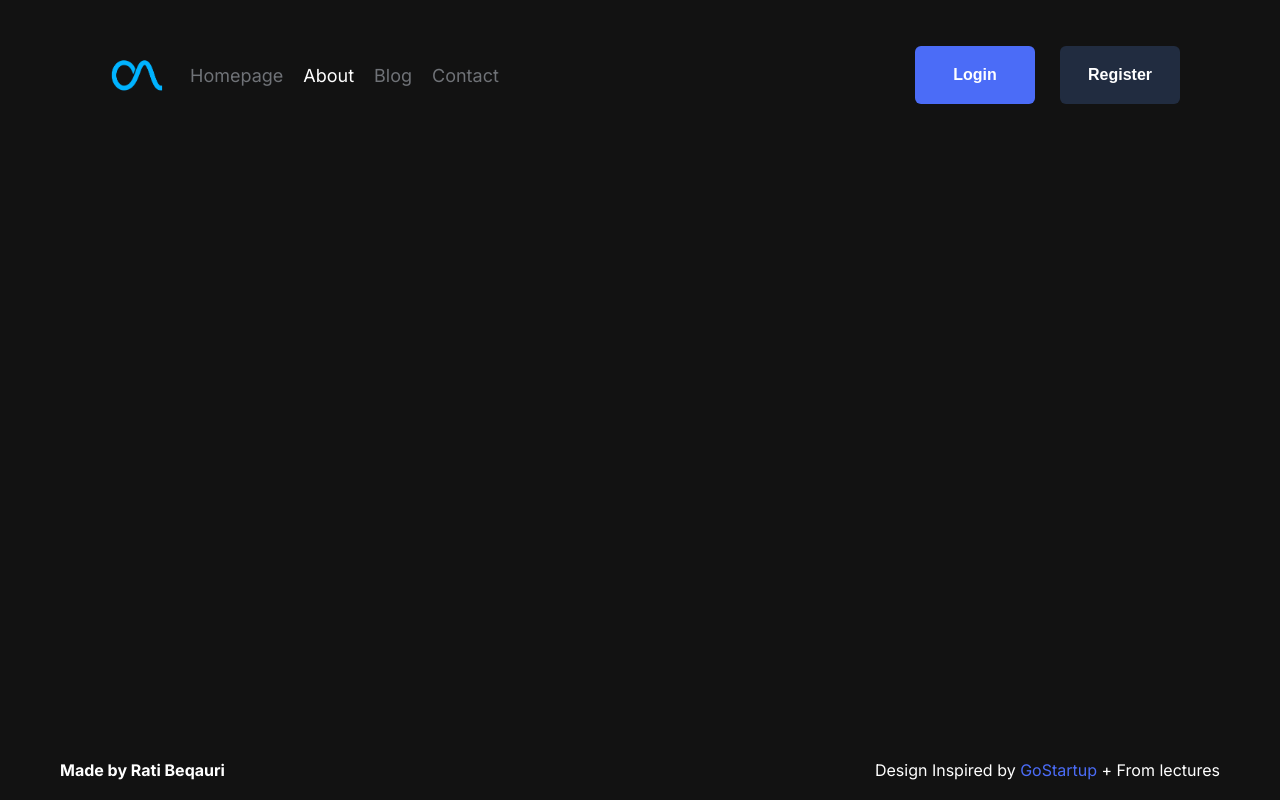
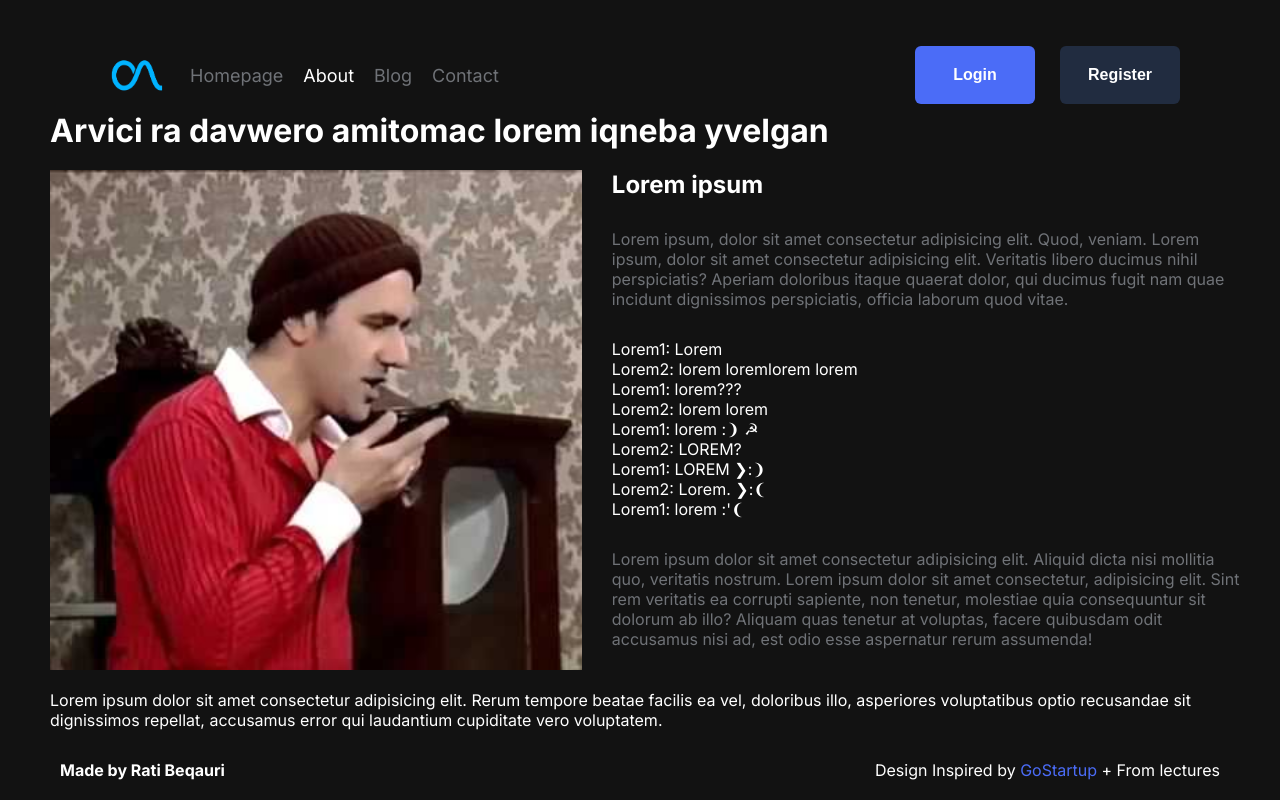
Before and after one commit to RatiBeqauri25/FinalProject, a Next.js app: page /about in a window 1280 px wide. Built offline with nearby package versions, Linux system fonts and the light colour scheme.

Commit message:
Abouts movrchi da ragaceebi chavaswore

```diff
--- a/src/app/Blog/[slug]/page.jsx
+++ b/src/app/Blog/[slug]/page.jsx
@@ -17,7 +17,7 @@ const singleBlog = async ({ params }) => {
   return (
     <div className={styles.container}>
       <div className={styles.imgContainer}>
-        <Image alt='Photo' fill src={post.img ?? 'https://images.pexels.com/photos/16525672/pexels-photo-16525672/free-photo-of-sand-dunes-in-the-desert.jpeg?auto=compress&cs=tinysrgb&w=1260&h=750&dpr=1'} className={styles.Img}/>
+        <Image alt='Photo' fill src={post.img ?? 'https://images.pexels.com/photos/18779594/pexels-photo-18779594/free-photo-of-person-in-an-alien-costume-standing-on-a-rocky-surface.jpeg?auto=compress&cs=tinysrgb&w=1260&h=750&dpr=1'} className={styles.Img}/>
       </div>
       <div className={styles.bottom}>
         <div className={styles.description}>
--- a/src/app/Blog/[slug]/slug.module.css
+++ b/src/app/Blog/[slug]/slug.module.css
@@ -24,11 +24,12 @@
 .imgContainer {
     width: 70%;
     height: 600px;
-    position: relative;
-}
+    position: relative;}
 
 .Img {
     object-fit: cover;
+    border-radius: 10px;
+
 }
 
 .bottom {
--- a/src/app/about/about.module.css
+++ b/src/app/about/about.module.css
@@ -0,0 +1,80 @@
+.container {
+  margin: auto;
+  width: 1200px;
+}
+
+.wrapper {
+  display: flex;
+  flex-direction: column;
+  gap: 20px;
+}
+
+.imgContainer {
+  width: 800px;
+  height: 500px;
+  position: relative;
+}
+
+.img {
+  object-fit: cover;
+}
+
+.imgwrapper {
+  display: flex;
+  gap: 30px;
+}
+
+.desc {
+  width: 80%;
+  display: flex;
+  flex-direction: column;
+  gap: 30px;
+}
+
+.list {
+  list-style-type: none;
+}
+
+.lorem {
+    color: var(--textSoft);
+}
+
+@media (max-width: 1250px) {
+  .container {
+    width: 100%;
+  }
+}
+
+@media (max-width: 850px) {
+  .imgwrapper {
+    display: flex;
+    flex-direction: column;
+  }
+
+  .imgContainer {
+    width: 500px;
+  }
+}
+
+@media (max-width: 600px) {
+  .imgContainer {
+    width: 100%;
+    height: 400px;
+  }
+
+  .desc {
+    width: 100%;
+}
+}
+
+@media (max-width:550px){
+    .container {
+        font-size: 14px;
+    }
+}
+
+@media (max-width: 400px) {
+  .imgContainer {
+    height: 200px;
+  }
+}
--- a/src/app/about/page.jsx
+++ b/src/app/about/page.jsx
@@ -1,8 +1,53 @@
-import styles from "./about.module.css"
+import Image from "next/image";
+import styles from "./about.module.css";
 
 const AboutPage = () => {
-    return (
-        <div></div>
-    )
-}
-export default AboutPage
+  return (
+    <div className={styles.container}>
+      <div className={styles.wrapper}>
+        <h1>Arvici ra davwero amitomac lorem iqneba yvelgan</h1>
+        <div className={styles.imgwrapper}>
+          <div className={styles.imgContainer}>
+            <Image src="/komedi1.jpg" fill className={styles.img} />
+          </div>
+          <div className={styles.desc}>
+            <h2>Lorem ipsum</h2>
+            <p className={styles.lorem}>
+              Lorem ipsum, dolor sit amet consectetur adipisicing elit. Quod,
+              veniam. Lorem ipsum, dolor sit amet consectetur adipisicing elit.
+              Veritatis libero ducimus nihil perspiciatis? Aperiam doloribus
+              itaque quaerat dolor, qui ducimus fugit nam quae incidunt
+              dignissimos perspiciatis, officia laborum quod vitae.
+            </p>
+            <div>
+              <ul className={styles.list}>
+                <li> Lorem1: Lorem</li>
+                <li> Lorem2: lorem loremlorem lorem</li>
+                <li> Lorem1: lorem???</li>
+                <li> Lorem2: lorem lorem </li>
+                <li> Lorem1: lorem :&#x2769;  &#x262D;</li>
+                <li> Lorem2: LOREM?</li>
+                <li> Lorem1: LOREM &#x276F;:&#x2769;</li>
+                <li> Lorem2: Lorem. &#x276F;:&#x2768;</li>
+                <li> Lorem1: lorem :'&#x2768; </li>
+              </ul>
+            </div>
+            <p className={styles.lorem}>
+              Lorem ipsum dolor sit amet consectetur adipisicing elit. Aliquid
+              dicta nisi mollitia quo, veritatis nostrum. Lorem ipsum dolor sit amet consectetur, adipisicing elit. Sint rem veritatis ea corrupti sapiente, non tenetur, molestiae quia consequuntur sit dolorum ab illo? Aliquam quas tenetur at voluptas, facere quibusdam odit accusamus nisi ad, est odio esse aspernatur rerum assumenda!
+            </p>
+          </div>
+        </div>
+        <div>
+          <p>
+            Lorem ipsum dolor sit amet consectetur adipisicing elit. Rerum
+            tempore beatae facilis ea vel, doloribus illo, asperiores
+            voluptatibus optio recusandae sit dignissimos repellat, accusamus
+            error qui laudantium cupiditate vero voluptatem.
+          </p>
+        </div>
+      </div>
+    </div>
+  );
+};
+export default AboutPage;
--- a/src/app/page.js
+++ b/src/app/page.js
@@ -6,7 +6,7 @@ export default function Home() {
     <div className={styles.container}>
       <div className={styles.Intro}>
       <h1>Rati beqauri's Final Project for Next.js Cousre By CodeIT</h1>
-      <p className={styles.desc}>Ive worked very hard on this project and i hope it will turn out well</p>
+      <p className={styles.desc}>Ive worked very hard on this project and i hope you'll like it</p>
       </div>
       <div className={styles.Image}>
         <Image
--- a/src/components/PostCard/Postcard.jsx
+++ b/src/components/PostCard/Postcard.jsx
@@ -11,7 +11,7 @@ const PostCard = ({ post }) => {
             <Image
               src={
                 post.img ??
-                "https://images.pexels.com/photos/16525672/pexels-photo-16525672/free-photo-of-sand-dunes-in-the-desert.jpeg?auto=compress&cs=tinysrgb&w=1260&h=750&dpr=1"
+                "https://images.pexels.com/photos/18779594/pexels-photo-18779594/free-photo-of-person-in-an-alien-costume-standing-on-a-rocky-surface.jpeg?auto=compress&cs=tinysrgb&w=1260&h=750&dpr=1"
               }
               className={styles.img}
               fill
--- a/src/components/PostCard/postcard.module.css
+++ b/src/components/PostCard/postcard.module.css
@@ -30,7 +30,7 @@
 }
 
 .top {
-    box-shadow: 0px 0px 15px rgba(225, 225, 225, 0.1);
+    box-shadow: 0px 0px 15px rgba(0, 0, 0, 1);
     border-radius: 10px;
     padding-bottom: 10px;
 }
```
Also changed, not shown: src/app/Blog/blog.module.css (+3 -5 lines), public/komedi.jpg (added), public/komedi1.jpg (added).
